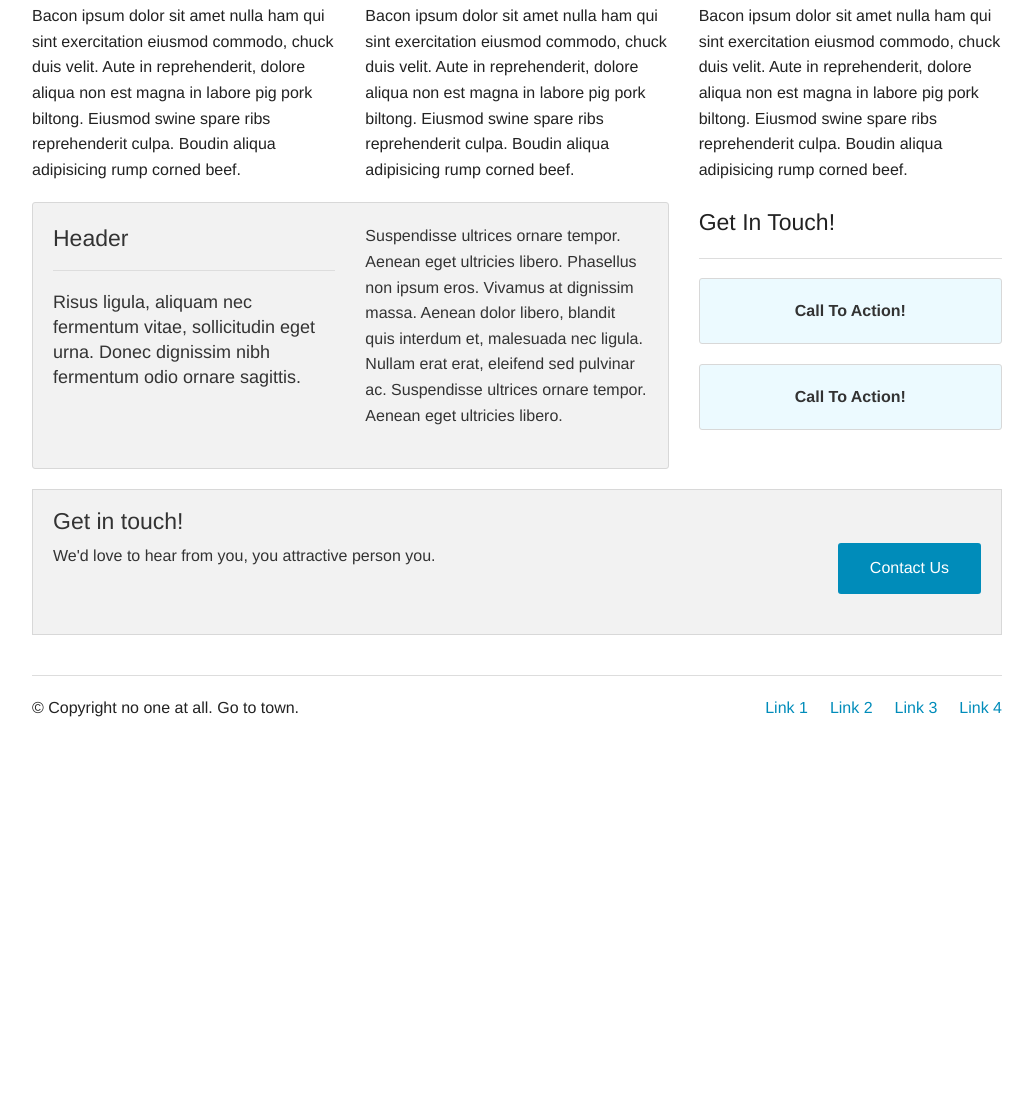
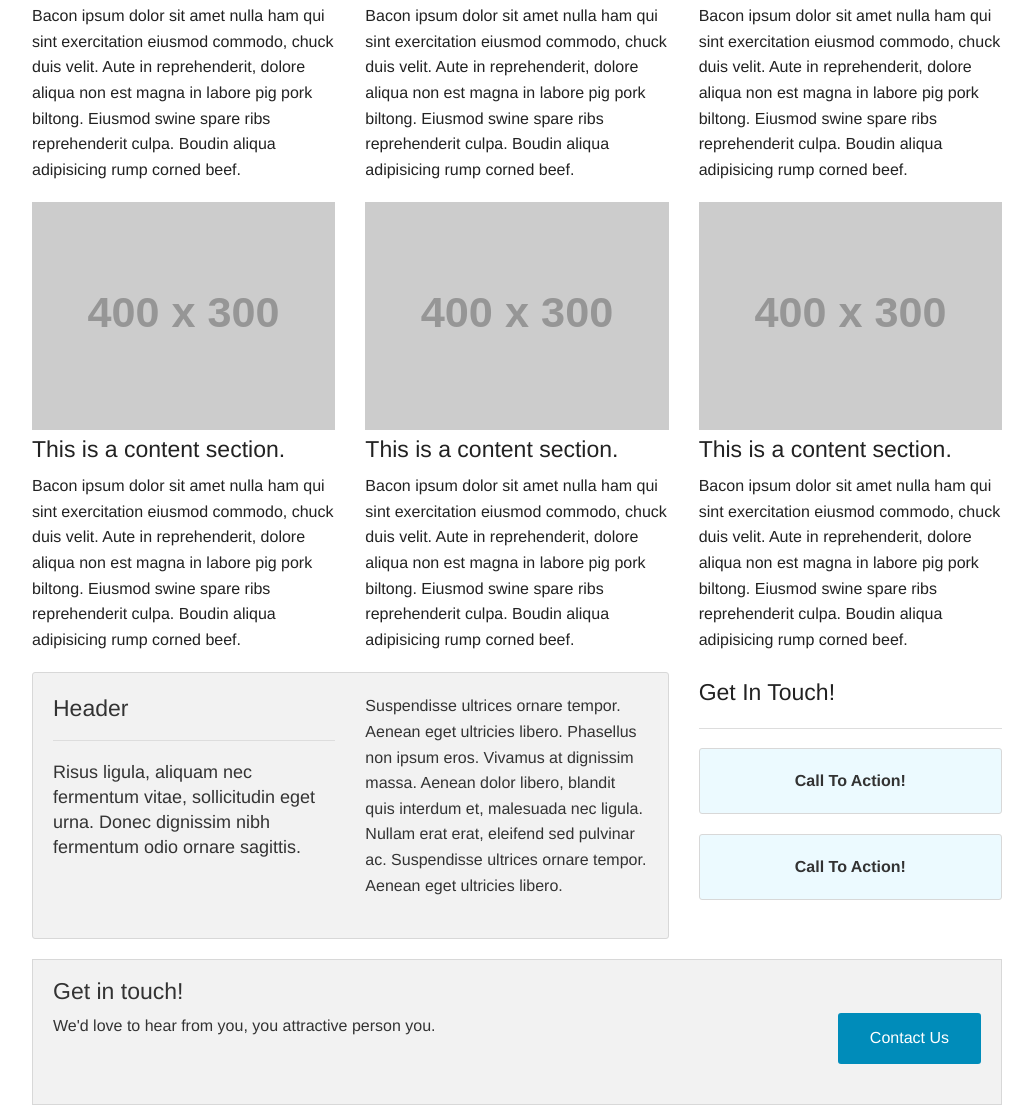
Before and after one commit to drupal-soda/www, a website: page index.html in a window 1280 px wide. Shown: the part 1101-2209 px from the top of the page, without its empty margins (123-1156 px from the left). Before the commit the page ends 1842 px from the top, so only its background shows below. Drawn offline with Linux system fonts and the light colour scheme; placeholder pictures from the web are drawn by us.

Commit message:
Autocommit

```diff
--- a/index.html
+++ b/index.html
@@ -24,7 +24,7 @@
       </ul>
      </div>
 
-   </div>
+  </div>
 
   <div class="row">
     <div class="large-12 columns">
@@ -55,9 +55,30 @@
       <p>Bacon ipsum dolor sit amet nulla ham qui sint exercitation eiusmod commodo, chuck duis velit. Aute in reprehenderit, dolore aliqua non est magna in labore pig pork biltong. Eiusmod swine spare ribs reprehenderit culpa. Boudin aliqua adipisicing rump corned beef.</p>
     </div>
 
+  </div>
+
+  <div class="row">
+    <div class="large-4 columns">
+      <img src="http://placehold.it/400x300&text=[img]"/>
+      <h4>This is a content section.</h4>
+      <p>Bacon ipsum dolor sit amet nulla ham qui sint exercitation eiusmod commodo, chuck duis velit. Aute in reprehenderit, dolore aliqua non est magna in labore pig pork biltong. Eiusmod swine spare ribs reprehenderit culpa. Boudin aliqua adipisicing rump corned beef.</p>
     </div>
 
-    <div class="row">
+    <div class="large-4 columns">
+      <img src="http://placehold.it/400x300&text=[img]"/>
+      <h4>This is a content section.</h4>
+      <p>Bacon ipsum dolor sit amet nulla ham qui sint exercitation eiusmod commodo, chuck duis velit. Aute in reprehenderit, dolore aliqua non est magna in labore pig pork biltong. Eiusmod swine spare ribs reprehenderit culpa. Boudin aliqua adipisicing rump corned beef.</p>
+    </div>
+
+    <div class="large-4 columns">
+      <img src="http://placehold.it/400x300&text=[img]"/>
+      <h4>This is a content section.</h4>
+      <p>Bacon ipsum dolor sit amet nulla ham qui sint exercitation eiusmod commodo, chuck duis velit. Aute in reprehenderit, dolore aliqua non est magna in labore pig pork biltong. Eiusmod swine spare ribs reprehenderit culpa. Boudin aliqua adipisicing rump corned beef.</p>
+    </div>
+
+  </div>
+
+  <div class="row">
   <div class="large-12 columns">
   <div class="row">
 
@@ -121,14 +142,14 @@
       <hr/>
       <div class="row">
         <div class="large-6 columns">
-          <p>© Copyright no one at all. Go to town.</p>
+          <p>Soda Drupal is available under <a href="http://www.gnu.org/licenses/gpl.html">GPL - GNU General Public Licence</a>.</p>
         </div>
         <div class="large-6 columns">
           <ul class="inline-list right">
-            <li><a href="#">Link 1</a></li>
-            <li><a href="#">Link 2</a></li>
-            <li><a href="#">Link 3</a></li>
-            <li><a href="#">Link 4</a></li>
+            <li><a href="https://twitter.com/sodadrupal">@sodadrupal</a></li>
+            <li><a href="https://www.youtube.com/channel/UC0COZ2mjDc0VKm7Xf0VZw3A">Youtube</a></li>
+            <li><a href="http://eepurl.com/bwaiwX">Newsletter</a></li>
+            <li><a href="https://github.com/soda-drupal">Github</a></li>
           </ul>
         </div>
       </div>
```
Also changed, not shown: structure.md (+2 -3 lines).
